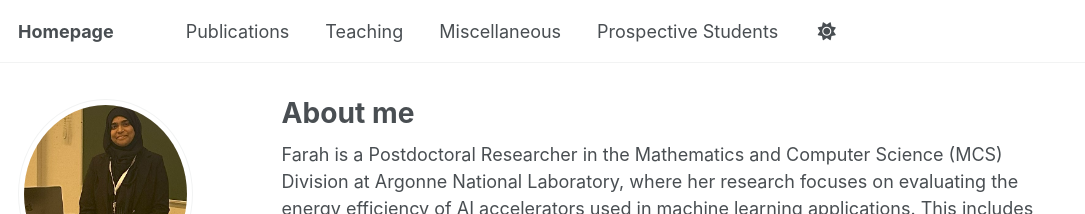
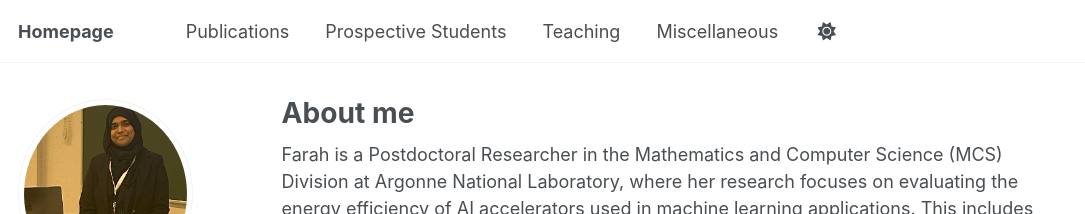
Before and after one commit to fferdaus/fferdaus.github.io, a Jekyll site: the page built from _pages/about.md, in a window 1280 px wide. Shown: the top 214 px of the page, without its empty margins (0-1085 px from the left). Built offline with Jekyll 4.4.1, drawn with Linux system fonts in a browser that asks for light colours; some web fonts are replaced; part of the change alters nothing that is shown.

```diff
--- a/_data/navigation.yml
+++ b/_data/navigation.yml
@@ -23,14 +23,14 @@ main:
   # - title: "Talks"
   #  url: /talks/
 
+  - title: "Prospective Students"
+    url: /prospectiveStudents/
+
   - title: "Teaching"
     url: /teaching/
 
   - title: "Miscellaneous"
     url: /miscellaneous/
-
-  - title: "Prospective Students"
-    url: /prospectiveStudents/
 
   # - title: "Portfolio"
   #  url: /portfolio/
```
